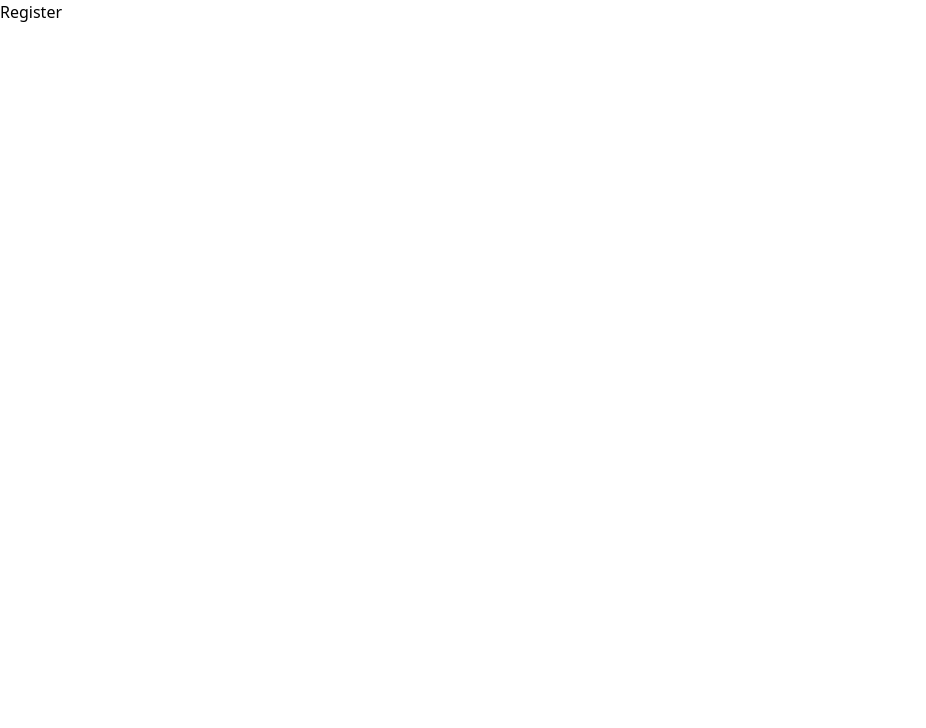
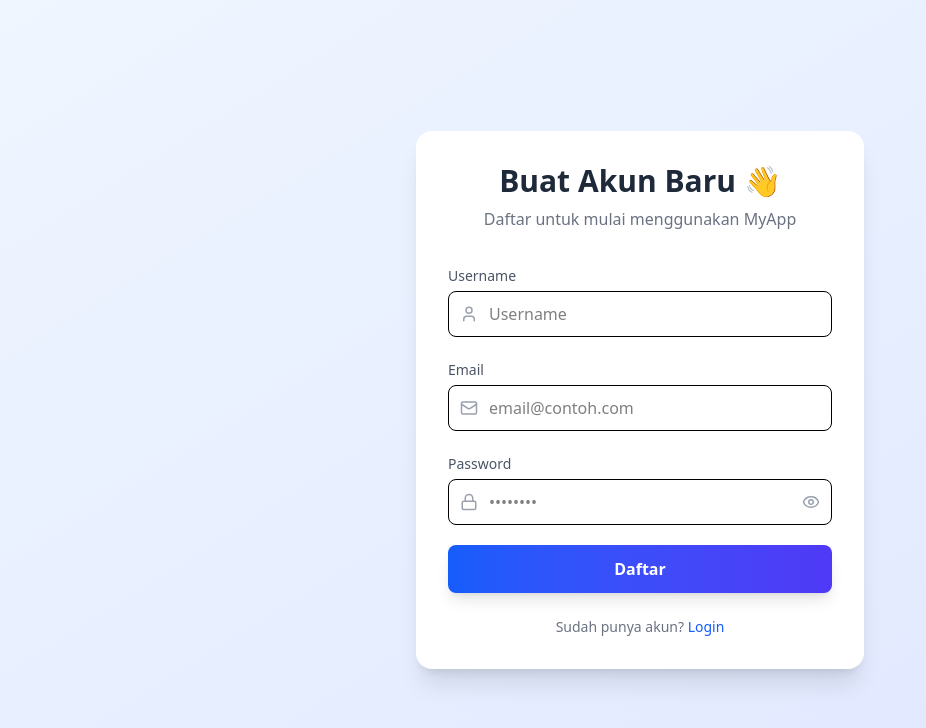
Before and after one commit to fatkhulloh/nextjslogin, a Next.js app: page /register in a window 1280 px wide. Shown: the top 728 px of the page, without its empty margins (0-926 px from the left). Built offline with nearby package versions, Linux system fonts and the light colour scheme.

Commit message:
fix register Ui

```diff
--- a/app/layout/Navbars.tsx
+++ b/app/layout/Navbars.tsx
@@ -20,7 +20,16 @@ const Navbars = () => {
                     className="px-5 py-2 items-center rounded-full bg-blue-600 text-white font-semibold
                                 hover:bg-blue-700 transition shadow-sm">
                     Login
-                    </Link>
+                </Link>
+
+                <Link href="/register"
+                className="px-8 py-2 rounded-full border-2 border-blue-600
+                            text-blue-600 font-semibold hover:bg-blue-600 hover:text-white
+                            transition"
+                >
+                Daftar
+                </Link>
+
 
                 </div>
             </div>
--- a/app/register/page.tsx
+++ b/app/register/page.tsx
@@ -1,9 +1,98 @@
-import React from 'react'
+'use client'
+
+import { useState } from 'react'
+import Link from 'next/link'
+import { User, Mail, Lock, Eye, EyeOff } from 'lucide-react'
 
 const Register = () => {
+  const [showPassword, setShowPassword] = useState(false)
+
   return (
-    <div>
-      Register
+    <div className="min-h-screen flex items-center justify-center bg-gradient-to-br from-blue-50 to-indigo-100 px-4">
+      <div className="w-full max-w-md bg-white rounded-2xl shadow-xl p-8">
+
+        {/* Header */}
+        <div className="text-center mb-8">
+          <h1 className="text-3xl font-bold text-gray-800">
+            Buat Akun Baru 👋
+          </h1>
+          <p className="text-gray-500 mt-2">
+            Daftar untuk mulai menggunakan MyApp
+          </p>
+        </div>
+
+        {/* Form */}
+        <form className="space-y-5">
+          {/* Username */}
+          <div>
+            <label className="text-sm font-medium text-gray-600">Username</label>
+            <div className="relative mt-1">
+              <User className="absolute left-3 top-1/2 -translate-y-1/2 text-gray-400" size={18} />
+              <input
+                type="text"
+                placeholder="Username"
+                className="w-full pl-10 pr-4 py-2.5 rounded-lg border
+                           focus:outline-none focus:ring-2 focus:ring-blue-500"
+              />
+            </div>
+          </div>
+
+          {/* Email */}
+          <div>
+            <label className="text-sm font-medium text-gray-600">Email</label>
+            <div className="relative mt-1">
+              <Mail className="absolute left-3 top-1/2 -translate-y-1/2 text-gray-400" size={18} />
+              <input
+                type="email"
+                placeholder="email@contoh.com"
+                className="w-full pl-10 pr-4 py-2.5 rounded-lg border
+                           focus:outline-none focus:ring-2 focus:ring-blue-500"
+              />
+            </div>
+          </div>
+
+          {/* Password */}
+          <div>
+            <label className="text-sm font-medium text-gray-600">Password</label>
+            <div className="relative mt-1">
+              <Lock className="absolute left-3 top-1/2 -translate-y-1/2 text-gray-400" size={18} />
+              <input
+                type={showPassword ? 'text' : 'password'}
+                placeholder="••••••••"
+                className="w-full pl-10 pr-10 py-2.5 rounded-lg border
+                           focus:outline-none focus:ring-2 focus:ring-blue-500"
+              />
+              {/* Show / Hide Password */}
+              <button
+                type="button"
+                onClick={() => setShowPassword(!showPassword)}
+                className="absolute right-3 top-1/2 -translate-y-1/2 text-gray-400 hover:text-gray-600"
+              >
+                {showPassword ? <EyeOff size={18} /> : <Eye size={18} />}
+              </button>
+            </div>
+          </div>
+
+          {/* Button */}
+          <button
+            type="submit"
+            className="w-full py-3 rounded-lg
+                       bg-gradient-to-r from-blue-600 to-indigo-600
+                       text-white font-semibold
+                       hover:opacity-90 transition shadow-lg"
+          >
+            Daftar
+          </button>
+        </form>
+
+        {/* Footer */}
+        <p className="text-center text-sm text-gray-500 mt-6">
+          Sudah punya akun?{' '}
+          <Link href="/login" className="text-blue-600 font-medium hover:underline">
+            Login
+          </Link>
+        </p>
+      </div>
     </div>
   )
 }
```
